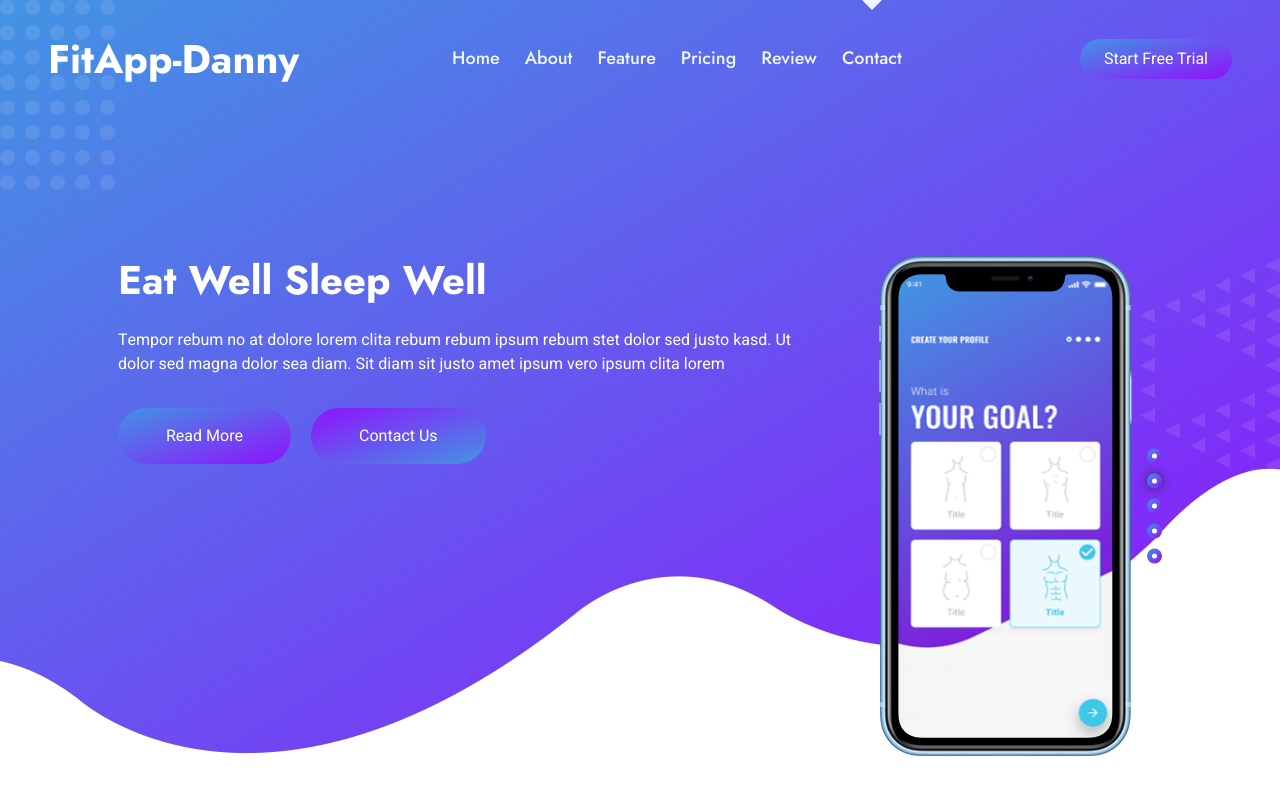
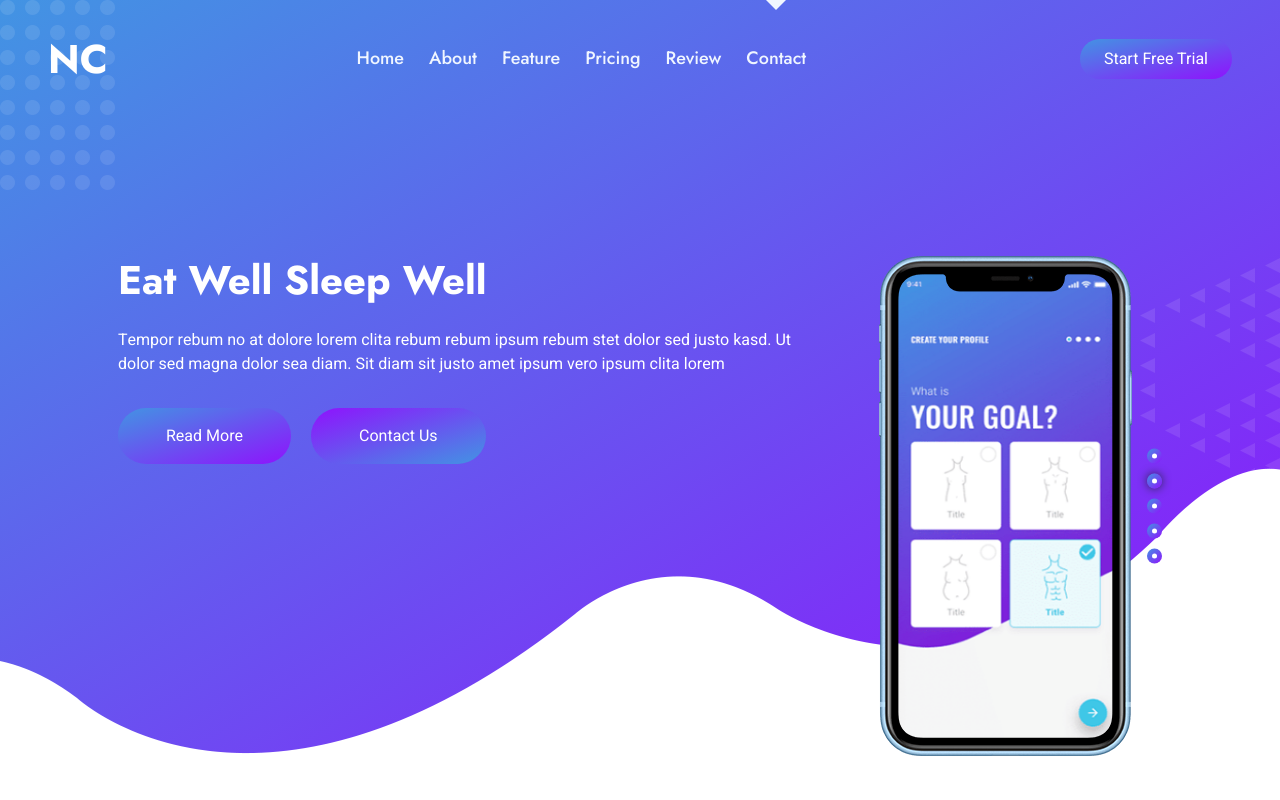
Before and after one commit to mintopdanny/pipe, a plain HTML site: page index.html in a window 1280 px wide. Shown: the top 800 px of the page. Drawn offline with nearby package versions, Linux system fonts and the light colour scheme.

Commit message:
Update index.html

```diff
--- a/index.html
+++ b/index.html
@@ -46,7 +46,7 @@
         <div class="container-xxl position-relative p-0" id="home">
             <nav class="navbar navbar-expand-lg navbar-light px-4 px-lg-5 py-3 py-lg-0">
                 <a href="" class="navbar-brand p-0">
-                    <h1 class="m-0">FitApp-Danny</h1>
+                    <h1 class="m-0">NC</h1>
                     <!-- <img src="img/logo.png" alt="Logo"> -->
                 </a>
                 <button class="navbar-toggler" type="button" data-bs-toggle="collapse" data-bs-target="#navbarCollapse">
```
